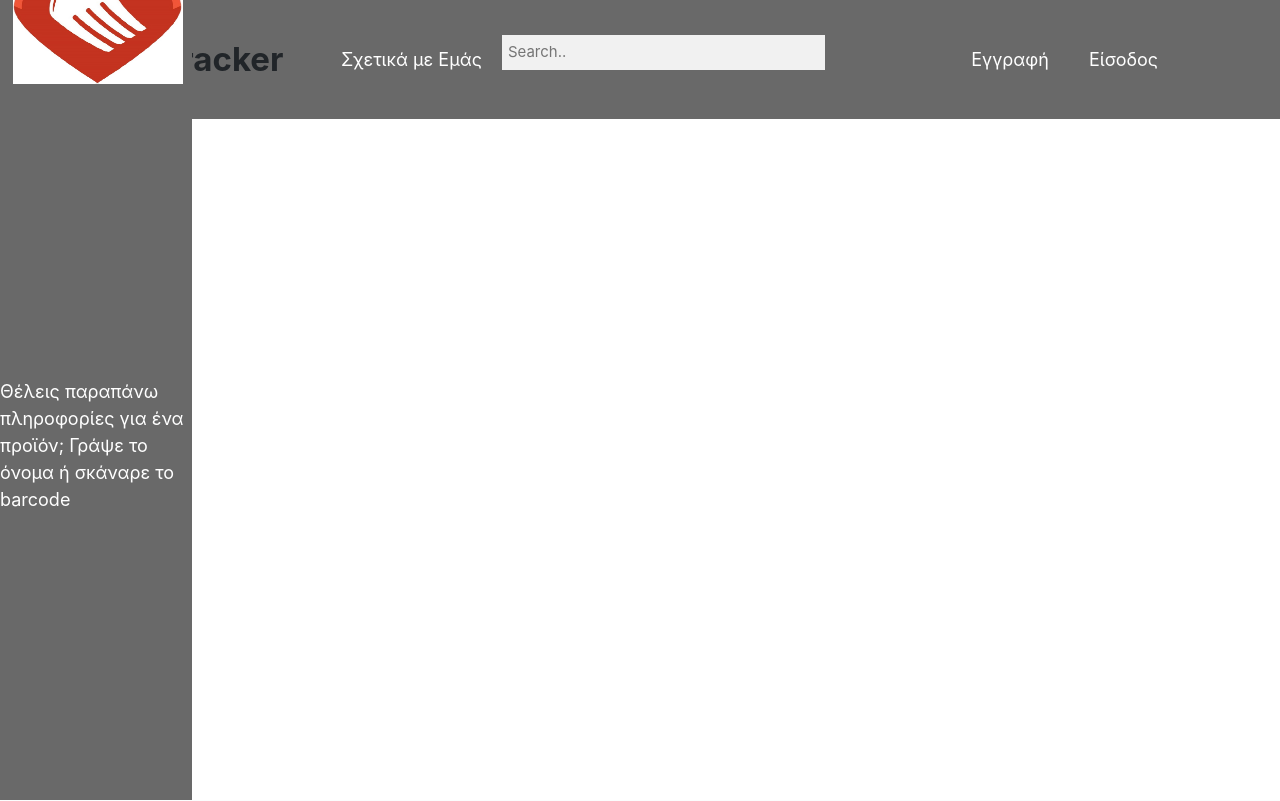
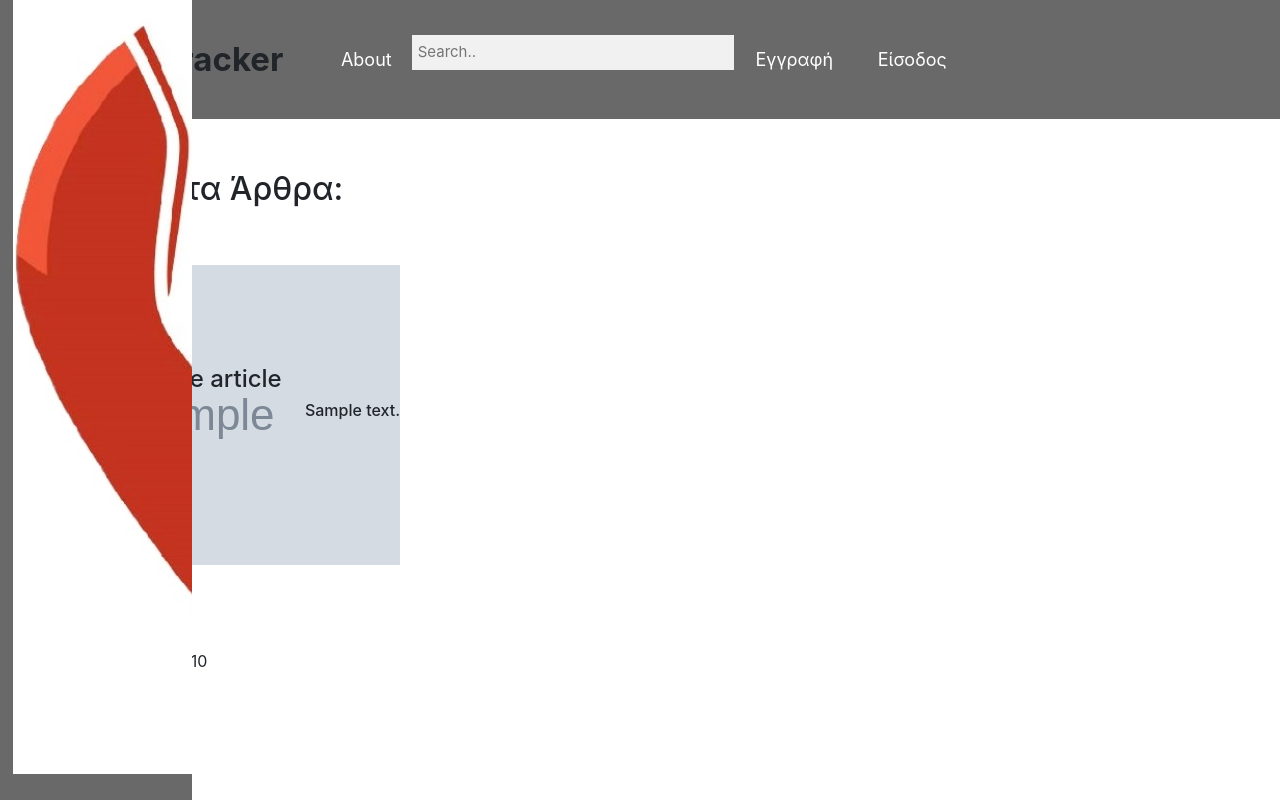
Before and after one commit to foodtrackerTL/FoodTracker, a PHP site: page / in a window 1280 px wide. Run offline with PHP 8.4, Linux system fonts and the light colour scheme; tables that the repository leaves empty or names only in its code hold one stand-in row (values such as "Sample post"); grey boxes marked "Sample" are stand-in pictures; some libraries are stand-ins or nearby versions.

Commit message:
Add files via upload

```diff
--- a/projectTL/index.php
+++ b/projectTL/index.php
@@ -10,18 +10,10 @@
 <!--    links    -->
 </head>
 <!-- Side navigation -->
-<div class="sidenav" style="display: none;" id="6">
-  <a href="#">Προγραμματισμός Γευμάτων</a>
-  <a href="#">Διαθέσιμα Προϊόντα</a>
-  <a href="#">Πρόσθεσε Προϊόν</a>
-  <a href="#">Αίτημα Φιλίας</a>
-  <a href="#">Διαχείριση Λογαριασμού</a>
-</div>
-<div id="5" class="sidenav" >
-  <img src="logo3.jpg" onclick="window.location.href='UserChoice.php'" class="logo" alt="" height="122" width="170">
-  <br>
- Θέλεις παραπάνω πληροφορίες για ένα προϊόν; Γράψε το όνομα ή σκάναρε το barcode
-</div>
+
+
+
+
 
 <!-- Page content -->
 
@@ -31,6 +23,13 @@
   <meta charset="UTF-8">
 
 <header class="navbar-custom">
+<div class="outer-container">
+
+
+
+
+
+
 	<div class="container">
 
 		<nav class="navbar navbar-expand-lg navbar-light navbar-inverse">
@@ -40,15 +39,12 @@
     <span class="navbar-toggler-icon"></span>
 
   </button>
-  <button type ="button" >Σχετικά με Εμάς</button>
-  <input type="text" placeholder="Search.." size="5">
+  <button type ="button" >About</button>
+  <input  type="text" placeholder="Search..">
 
   <div class="collapse navbar-collapse" id="navbarSupportedContent">
-    <ul class="navbar-nav mr-auto">
 
-
-    </ul>
-    <form class="form-inline my-2 my-lg-0">
+    <form class="inout">
 
 <button id = "1" type ="button" onclick="document.getElementById('id01').style.display='block'">Εγγραφή</button>
 <button id = "2" type ="button" onclick="document.getElementById('id02').style.display='block'">Είσοδος</button>
@@ -57,7 +53,9 @@
 
   </div>
 </nav>
-	</div>
+
+</div>
+
 
 </header>
 <!--
@@ -70,7 +68,7 @@
   	 <!-- Modal Content -->
   <form class="modal-content animate" action="DbSignup.php" method="POST">
     <div class="imgcontainer">
-      <img src="img_avatar2.png" alt="Avatar" class="avatar">
+      <img src="img_avatar21.png" alt="Avatar" class="avatar">
     </div>
     <div class="container">
       <h1>Εγγραφή</h1>
@@ -78,18 +76,36 @@
       <hr>
       <label for="Username"><b>Username</b></label>
       <input type="text" placeholder="Enter Username" name="Username" required>
-
+      <br>
       <label for="Password"><b>Password</b></label>
       <input type="password" placeholder="Enter Password" name="Password" required>
+      <br>
       <label for="email"><b>Email</b></label>
       <input type="text" placeholder="Enter email" name="Email" required>
-
-
-
-      <label>
-        <input type="checkbox" checked="checked" name="remember" style="margin-bottom:15px"> Remember me
-      </label>
-        <button type="submit" class="signup">Είσοδος</button>
+      <br>
+      <label for="name"><b>Όνομα</b></label>
+      <input type="text" placeholder="enter name" name="name" required>
+      <br>
+      <label for="lastname"><b>Επώνυμο</b></label>
+      <input type="text" placeholder="Enter lastname" name="lastname" required>
+      <br>
+       <strong>Φύλο:</strong>
+      <input type="radio" id="male" name="gender" value="male">
+       <label for="male">Male</label>
+       <input type="radio" id="female" name="gender" value="female">
+       <label for="female">Female</label><br>
+       <label for="age"><strong>Ηλικία:</strong></label>
+        <input type="number" id="age" name="age">
+        <br>
+          <label for="weight"><strong>Βάρος :</strong></label>
+        <input type="number" id="weight" name="weight"><br>
+      <label for="loc"><b>Πόλη</b></label>
+      <input type="text" placeholder="location" name="loc" required>
+      <br>
+       <label for="allergies"><b>Αλλεργίες</b></label>
+      <input type="text" placeholder="Enter allergies" name="allergies" required>
+      <br>
+        <button type="submit" class="signup">Εγγραφή</button>
 
     </div>
   </form>
@@ -103,7 +119,7 @@
   <!-- Modal Content -->
   <form class="modal-content animate" action="DbLogin.php" method="POST">
     <div class="imgcontainer">
-      <img src="img_avatar2.png" alt="Avatar" class="avatar">
+      <img src="img_avatar21.png" alt="Avatar" class="avatar">
     </div>
 
     <div class="container">
@@ -125,6 +141,87 @@
     </div>
   </form>
 </div>
+<body>
+  <div class="outercontainer">
+    <div class="sidenav" style="display: none;" id="6">
+  <img src="logo3.jpg" onclick="window.location.href='UserChoice.php'" class="logo" alt="">
+  <a href="#">Προγραμματισμός Γευμάτων</a>
+  <a href="#">Διαθέσιμα Προϊόντα</a>
+  <a href="#">Πρόσθεσε Προϊόν</a>
+  <a href="#">Αίτημα Φιλίας</a>
+  <a href="#">Διαχείριση Λογαριασμού</a>
+</div>
+
+<div id="5" class="sidenav" >
+  <img src="logo3.jpg" onclick="window.location.href='UserChoice.php'" class="logo" alt="">
+  <br>
+ Θέλεις παραπάνω πληροφορίες για ένα προϊόν; Γράψε το όνομα ή σκάναρε το barcode
+</div>
+
+<div class="content">
+  <style>
+    h2 {
+  text-align: center;
+}
+    h4 {
+  text-align: center;
+  position: relative;
+  bottom:   200px;
+}
+    h6 {
+  float: right;
+  position: relative;
+  bottom:   200px;
+}
+img{
+  float left;
+
+}
+  </style>
+  <div class="articles"><h2>Πρόσφατα Άρθρα:</h2><br><br>
+  <?php
+  include 'connection.php';
+  $insert = "SELECT * From articles ORDER BY 'date' DESC";
+  $search = mysqli_query($conn, $insert);
+  if (mysqli_num_rows($search)) {
+        $rank = 0;
+        $last_score = false;
+        $rows = 0;
+       while($row = $search->fetch_assoc() AND $rank < 4) {
+                 $rows++;
+    if( $last_score!= $row['title'] ){
+      $last_score = $row['title'];
+      $rank = $rows;
+    }
+
+    echo"<img src='" . $row['thumbnail'] . "' alt='error'>".'<h4>'.$row['title'].'<h4>'.'<h6>'.$row['content'].'<h6>'."<br><br><br><br><br><br><br><br><br><br>";
+       }}
+  ?>
+</div>
+</div>
+<div class="sidenav2">
+  <div class="katata3i"> <strong>Κατάταξη Χρηστών:</strong><br><br>
+  <?php
+  include 'connection.php';
+  $insert = "SELECT username,userscore From users ORDER BY userscore DESC";
+  $search = mysqli_query($conn, $insert);
+  if (mysqli_num_rows($search)) {
+        $rank = 0;
+        $last_score = false;
+        $rows = 0;
+       while($row = $search->fetch_assoc() AND $rank < 9) {
+                 $rows++;
+    if( $last_score!= $row['userscore'] ){
+      $last_score = $row['userscore'];
+      $rank = $rows;
+    }
+    echo "rank ".$rank." : ".$row['username']." με score: ".$row['userscore']."<br>";
+       }}
+  ?>
+</div>
+  </div>
+</div>
+</body>
 
 <script>
 // Get the Modal                              gia na kleinei otan kaneis click eksw apo sign up
```
